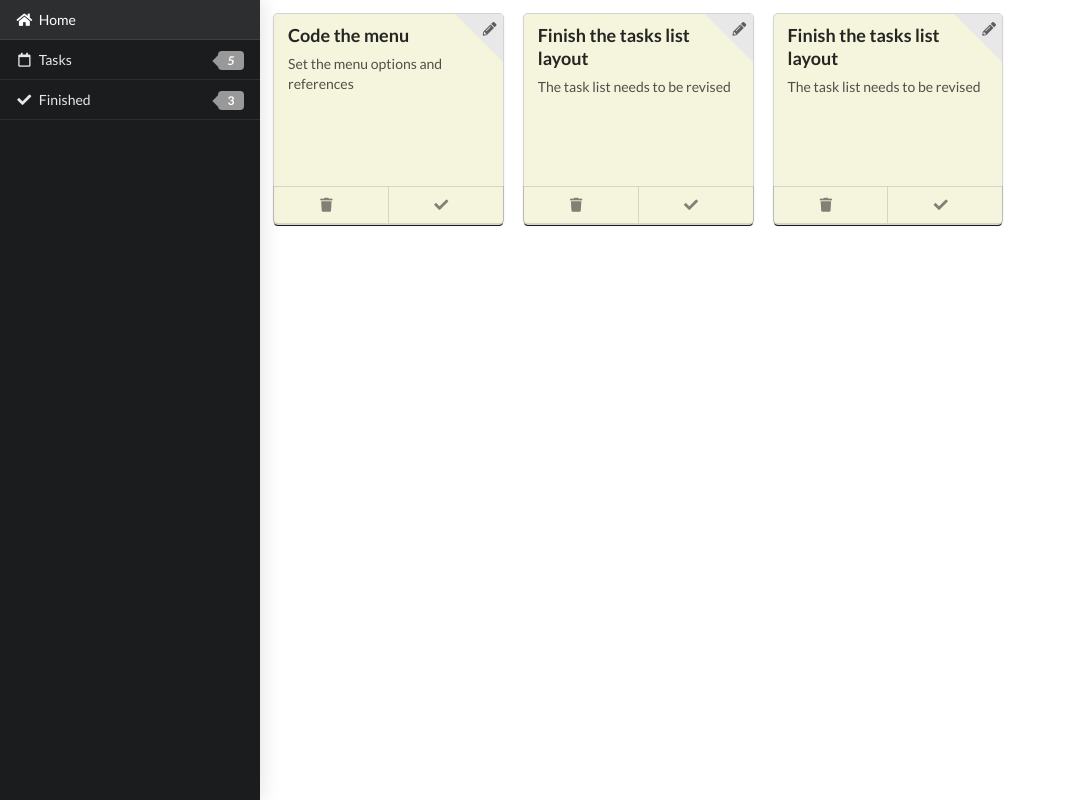
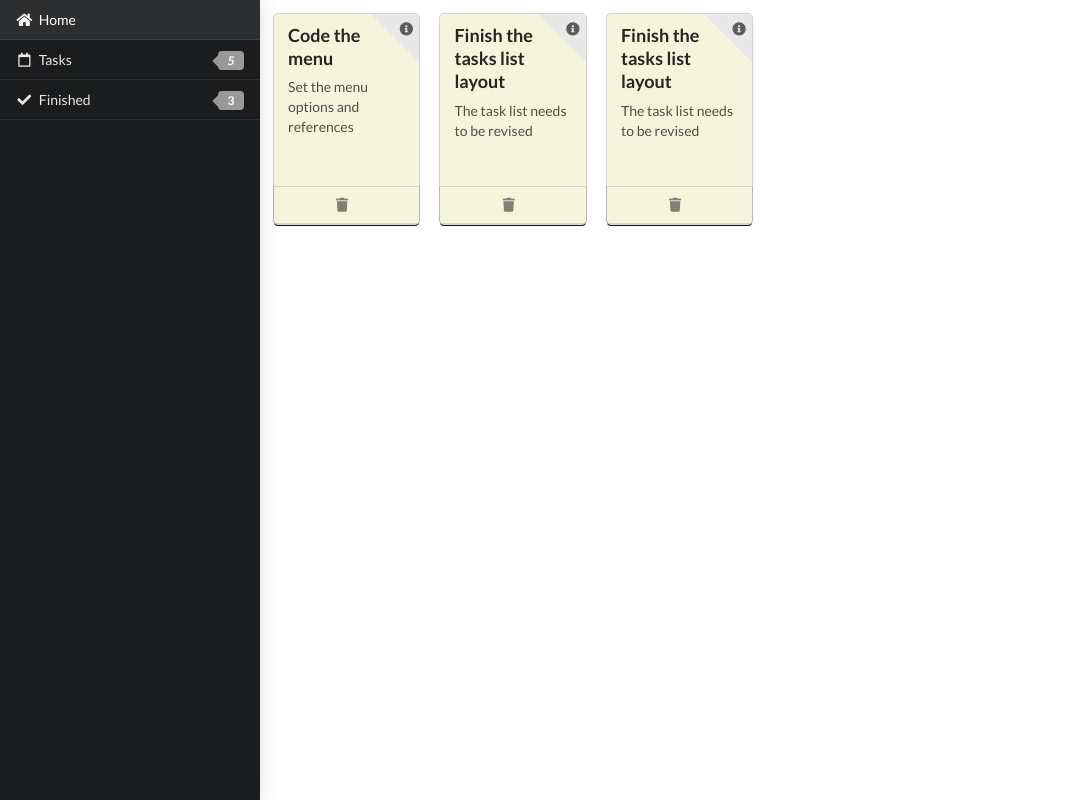
Before and after one commit to coop-code/lets-do-it-app, a website: page index.html at #!/main/tasks/finished in a window 1280 px wide. Shown: the whole page, without its empty margins (0-1066 px from the left). Drawn offline with nearby package versions, Linux system fonts and the light colour scheme; some packages are replaced by stand-ins of ours.

Commit message:
Deadline message color is dynamic now. Changed the edit icon to view icon on finished tasks list and removed the check button.

```diff
--- a/app/components/tasks/controller/TasksCtrl.js
+++ b/app/components/tasks/controller/TasksCtrl.js
@@ -2,14 +2,57 @@
     "use strict";
     angular
         .module("letsDoIt")
-        .controller("TasksCtrl",
-            ["TaskService", TasksCtrl]);
+        .controller("TasksCtrl", ["TaskService", TasksCtrl]);
 
     function TasksCtrl(TaskService) {
 
         var vm = this;
         vm.unfinishedTasks = TaskService.unfinishedTasks();
+        CustomizeTasks(vm.unfinishedTasks);
+
         vm.finishedTasks = TaskService.finishedTasks();
 
     }
+
+    function CustomizeTasks(tasks) {
+        tasks.forEach(function (task) {
+            if (task.deadline) {
+                task.deadlineInDaysClass = deadlineClass(task.deadlineInDays);
+
+                task.deadlineInDays = deadlineName(task.deadlineInDays);
+            };
+        });
+    }
+
+    function deadlineName(deadlineInDays) {
+
+        if (deadlineInDays == 0) {
+            return "Today";
+        }
+
+        if (deadlineInDays == 1) {
+            return deadlineInDays + " day";
+        }
+
+        return deadlineInDays + " days";
+
+
+    }
+
+    function deadlineClass(deadlineInDays) {
+        if (deadlineInDays <= -1) {
+            return "ui red label";
+        }
+
+        if (deadlineInDays == 0) {
+            return "ui orange label";
+        }
+
+        if (deadlineInDays <= 5) {
+            return "ui yellow label";
+        }
+        if (deadlineInDays > 5) {
+            return "ui green label";
+        }
+    }
 }());
--- a/app/components/tasks/services/TaskService.js
+++ b/app/components/tasks/services/TaskService.js
@@ -18,7 +18,7 @@
                 "title": "Code the menu",
                 "description": "Set the menu options and references",
                 "registrationDate": new Date("02/09/2017"),
-                "deadline": new Date("02/11/2018"),
+                "deadline": new Date("02/11/2010"),
                 "done": false,
             },
             {
@@ -26,7 +26,7 @@
                 "title": "Finish the tasks list layout",
                 "description": "The task list needs to be revised",
                 "registrationDate": new Date("02/09/2017"),
-                "deadline": new Date("02/15/2017"),
+                "deadline": new Date("02/10/2017"),
                 "done": false,
             },
             {
@@ -108,7 +108,7 @@
 
             if (task.deadline) {
 
-                var timeDiff = Math.abs(task.deadline.getTime() - Date.now());
+                var timeDiff = task.deadline.getTime() - Date.now();
                 var diffDays = Math.ceil(timeDiff / (1000 * 3600 * 24));
 
                 task.deadlineInDays = diffDays;
--- a/app/components/tasks/views/finishedTasksView.html
+++ b/app/components/tasks/views/finishedTasksView.html
@@ -1,7 +1,7 @@
-<div class="ui four stackable cards">
-  <div ng-repeat = "task in vm.finishedTasks" style="background-color: #f5f5de;"class="black card">
+<div class="ui six stackable cards">
+	<div ng-repeat="task in vm.finishedTasks" style="background-color: #f5f5de;" class="black card">
 		<div class="content">
-   		<a class="ui right corner label"><i class="pencil cancel icon"></i></a>
+			<a class="ui right corner label"><i class="info circle icon"></i></a>
 			<div class="header">{{task.title}}</div>
 			<div class="description">
 				<p>{{task.description}}</p>
@@ -9,7 +9,6 @@
 		</div>
 		<div class="ui bottom attached basic buttons">
 			<button class="ui button"><i class="trash icon"></i></button>
-	    <button class="ui button"><i class="check icon"></i></button>
 		</div>
 	</div>
 </div>
```
Also changed, not shown: app/components/tasks/views/unfinishedTasksView.html (+2 -2 lines). Lines whose indentation alone changed are shown as unchanged.
